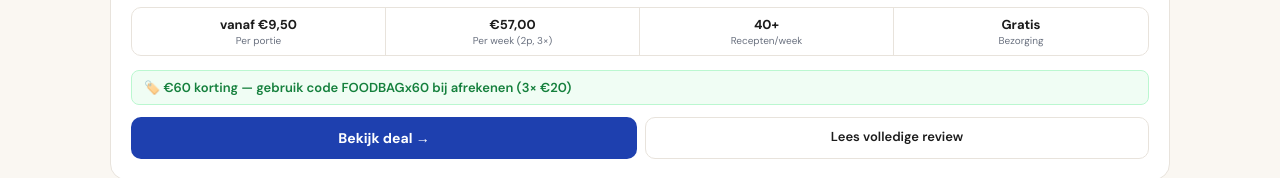
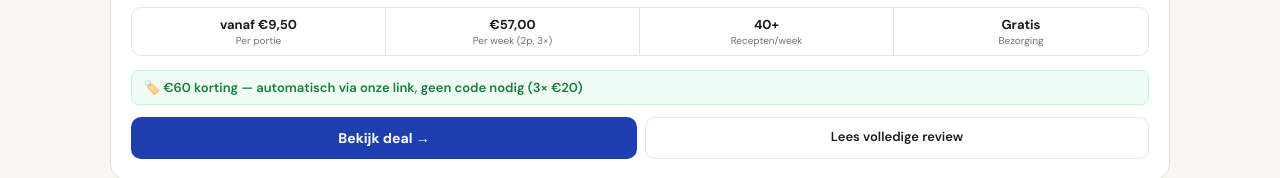
Before and after one commit to fetspets/bestemaaltijdbox, a Next.js app: page /voor/koppel in a window 1280 px wide. Shown: the part 1425-1603 px from the top of the page. Built offline with nearby package versions, Linux system fonts and the light colour scheme.

Commit message:
auto: update page.tsx

```diff
--- a/src/app/voor/koppel/page.tsx
+++ b/src/app/voor/koppel/page.tsx
@@ -75,7 +75,7 @@ const top3 = [
     accent: '#1E40AF',
     tagline: 'Lokale Belgische ingrediënten — top smaakscore',
     waarom: 'Koppels die bewust Belgisch willen eten kiezen Foodbag. De ingrediënten komen van lokale boerderijen — dat merk je aan de versheid. Met 5 kookstijlen (waaronder de Sana-lijn van Sandra Bekkari) vinden ook veeleisende eters hun gading.',
-    deal: '€60 korting — gebruik code FOODBAGx60 bij afrekenen (3× €20)',
+    deal: '€60 korting — automatisch via onze link, geen code nodig (3× €20)',
     dealColor: '#1E40AF',
   },
   {
```
